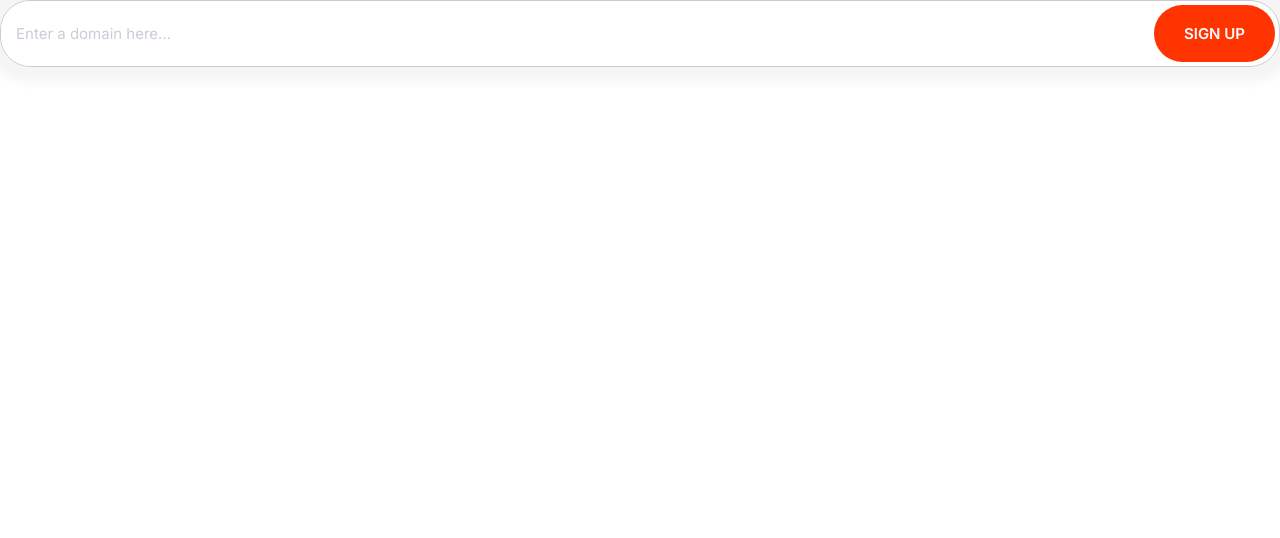
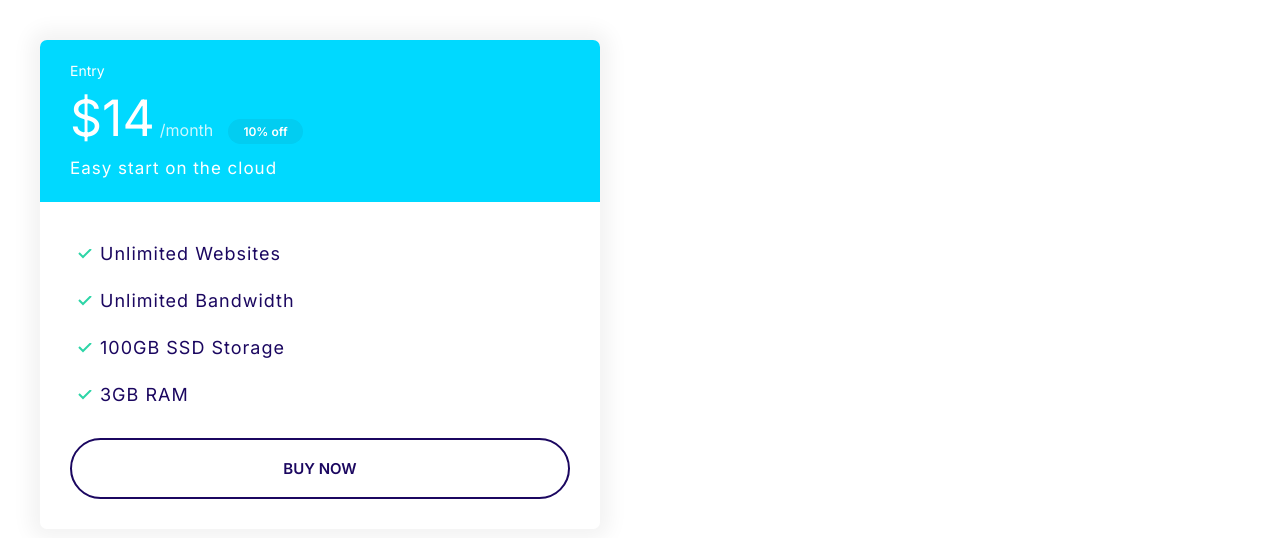
Before and after one commit to brain-shutdown/brain-shutdown.github.io, a plain HTML site: page index.html in a window 1280 px wide. Drawn offline with Linux system fonts and the light colour scheme.

Commit message:
Cloud Storage Plans added

```diff
--- a/css/styles.css
+++ b/css/styles.css
@@ -108,6 +108,7 @@ a {
 
 .badge--small {
     font-size: 1.6rem;
+    padding: 0.5rem 1.5rem;
 }
 
 .badge--primary {
@@ -276,3 +277,76 @@ a {
         font-size: 1.5rem;
     }
 }
+
+/* CARDS */
+.card {
+    box-shadow: 0 0 20px 10px #f3f3f3;
+    border-radius: 7px;
+    overflow: hidden;
+}
+
+.card__header,
+.card__body {
+    padding: 2rem 3rem;
+}
+
+.card--primary .card__header {
+    background: var(--color-primary);
+    color: #fff;
+}
+.card--secondary .card__header {
+    background: var(--color-secondary);
+    color: #fff;
+}
+
+.card--secondary .badge--secondary {
+    background: #02cdf1;
+}
+
+/* PLANS */
+.plan__name {
+    color: #fff;
+    margin: 0;
+    font-weight: 500;
+    font-size: 2.4rem;
+}
+
+.plan__price {
+    font-size: 6rem;
+}
+
+.plan__billing-cycle {
+    font-size: 2.4rem;
+    font-weight: 300;
+    opacity: 0.8;
+    margin-right: 1rem;
+}
+
+.plan__description {
+    display: block;
+    font-size: 2rem;
+    font-weight: 300;
+    margin: 0;
+    letter-spacing: 1px;
+}
+
+.plan .list__item {
+    margin-bottom: 2rem;
+    letter-spacing: 1px;
+}
+
+@media screen and (min-width: 1024px) {
+    .plan__name {
+        font-size: 1.4rem;
+    }
+    .plan__price {
+        font-size: 5rem;
+    }
+    .plan__billing-cycle {
+        font-size: 1.6rem;
+    }
+    .plan__description {
+        font-size: 1.7rem;
+    }
+    .
+}
--- a/index.html
+++ b/index.html
@@ -10,9 +10,27 @@
         <link rel="stylesheet" href="css/styles.css" />
     </head>
     <body>
-        <div class="input-group">
-            <input type="text" class="input" placeholder="Enter a domain here..." />
-            <button class="btn btn--accent">Sign Up</button>
+        <div style="width: 50%; padding: 4rem">
+            <div class="plan">
+                <div class="card card--secondary">
+                    <header class="card__header">
+                        <h3 class="plan__name">Entry</h3>
+                        <span class="plan__price">$14</span>
+                        <span class="plan__billing-cycle">/month</span>
+                        <span class="badge badge--secondary badge--small">10% off</span>
+                        <span class="plan__description">Easy start on the cloud</span>
+                    </header>
+                    <div class="card__body">
+                        <ul class="list list--tick">
+                            <li class="list__item">Unlimited Websites</li>
+                            <li class="list__item">Unlimited Bandwidth</li>
+                            <li class="list__item">100GB SSD Storage</li>
+                            <li class="list__item">3GB RAM</li>
+                        </ul>
+                        <button class="btn btn--outline btn--block">Buy Now</button>
+                    </div>
+                </div>
+            </div>
         </div>
     </body>
 </html>
```
